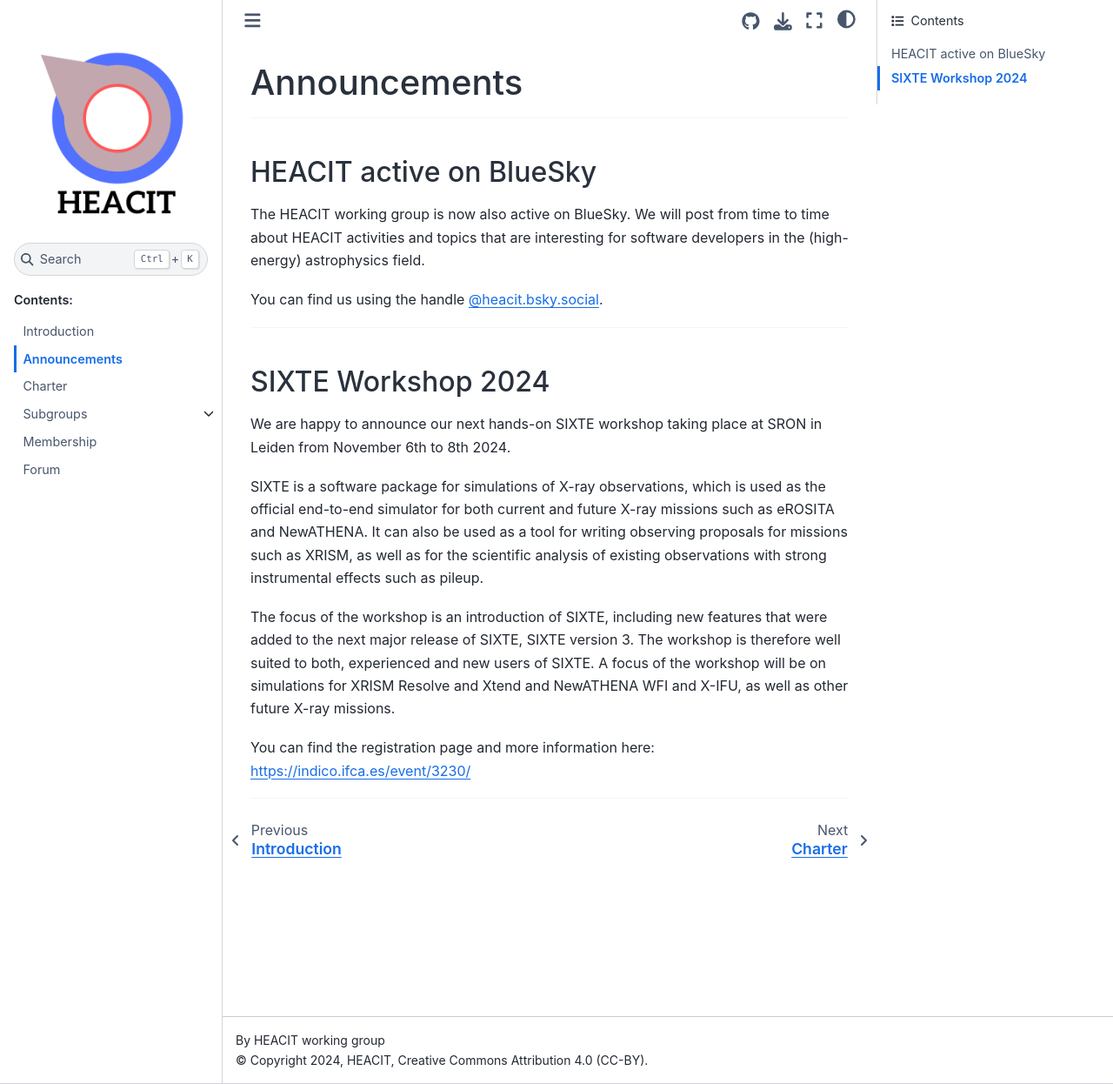
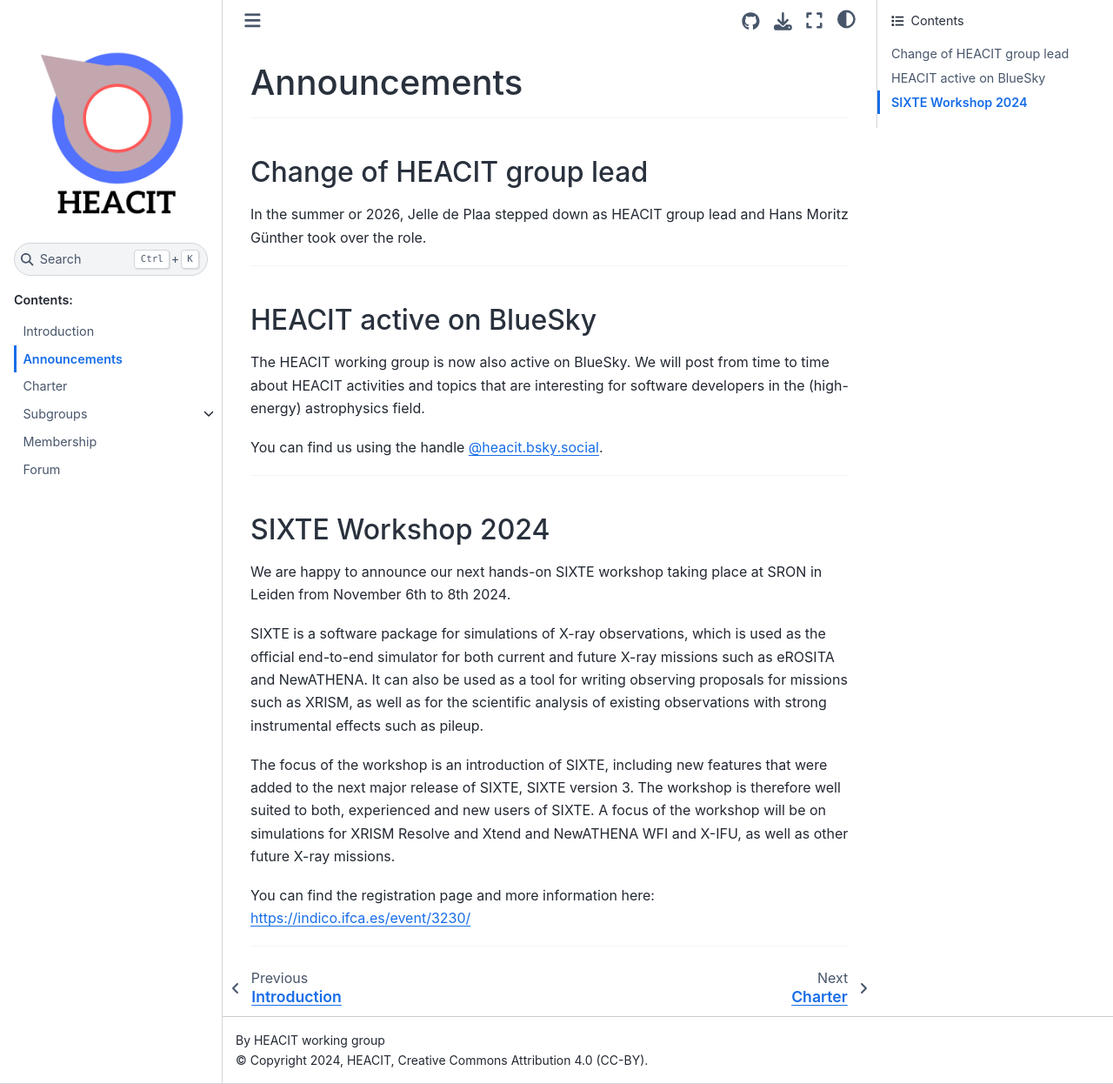
Before and after one commit to HEACIT/heacit.github.io, a Sphinx documentation site: the page built from source/announce.rst, in a window 1280 px wide and 1246 px high. Shown: the whole window at 87% size. Built offline with Sphinx 7.4.7 and the Sphinx Book theme 1.1.4, drawn with Linux system fonts in a browser that asks for light colours.

Commit message:
Change of chair

```diff
--- a/source/announce.rst
+++ b/source/announce.rst
@@ -1,5 +1,13 @@
 Announcements
 =============
+
+-------------
+
+Change of HEACIT group lead
+---------------------------
+In the summer or 2026, Jelle de Plaa stepped down as HEACIT group lead and
+Hans Moritz Günther took over the role.
+
 
 -------------
 
--- a/source/intro.rst
+++ b/source/intro.rst
@@ -12,5 +12,5 @@
 practices and collaborate on future development, while allowing for and preserving the
 diversity of available high energy tools and workflows.
 
-The current HEACIT Chair is Jelle de Plaa. The HEACIT Steering Committee includes the
+The current HEACIT Chair is Hans Moritz Günther. The HEACIT Steering Committee includes the
 HEACIT Chair, Randall Smith, Tess Jaffe, and Michael Wise.
```
